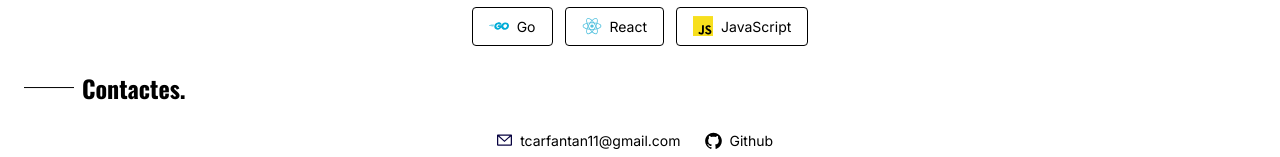
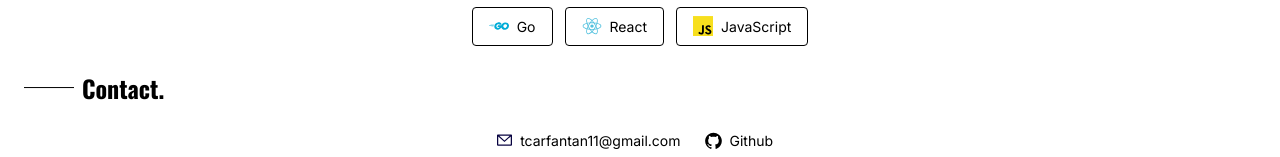
Before and after one commit to SkOor17/portfolio, a React (Vite) app: page / in a window 1280 px wide. Shown: the part 1856-2013 px from the top of the page. Built offline with nearby package versions, Linux system fonts and the light colour scheme.

Commit message:
fix contact section

```diff
--- a/src/components/ContactSection.tsx
+++ b/src/components/ContactSection.tsx
@@ -8,7 +8,7 @@ import EmailIcon from "../assets/EmailIcon";
 export default function ContactSection() {
   return (
     <div id="contact" className="py-3 pb-6 flex flex-col gap-6 scroll-mt-16">
-        <TitleSection>Contactes.</TitleSection>
+        <TitleSection>Contact.</TitleSection>
         <div className="flex flex-col gap-2 w-full md:gap-6 md:flex-row md:justify-center">
             <div className="flex flex-col gap-2">
                 <div className="w-fit flex gap-2 items-center">
--- a/src/layouts/MainLayout.tsx
+++ b/src/layouts/MainLayout.tsx
@@ -7,7 +7,7 @@ export default function MainLayout() {
 		['à propos', '/#about'],
 		['projets', '/#projects'],
 		['skills', '/#skills'],
-		['contactes', '/#contact'],
+		['contact', '/#contact'],
 	  ]);
 
     return (
```
